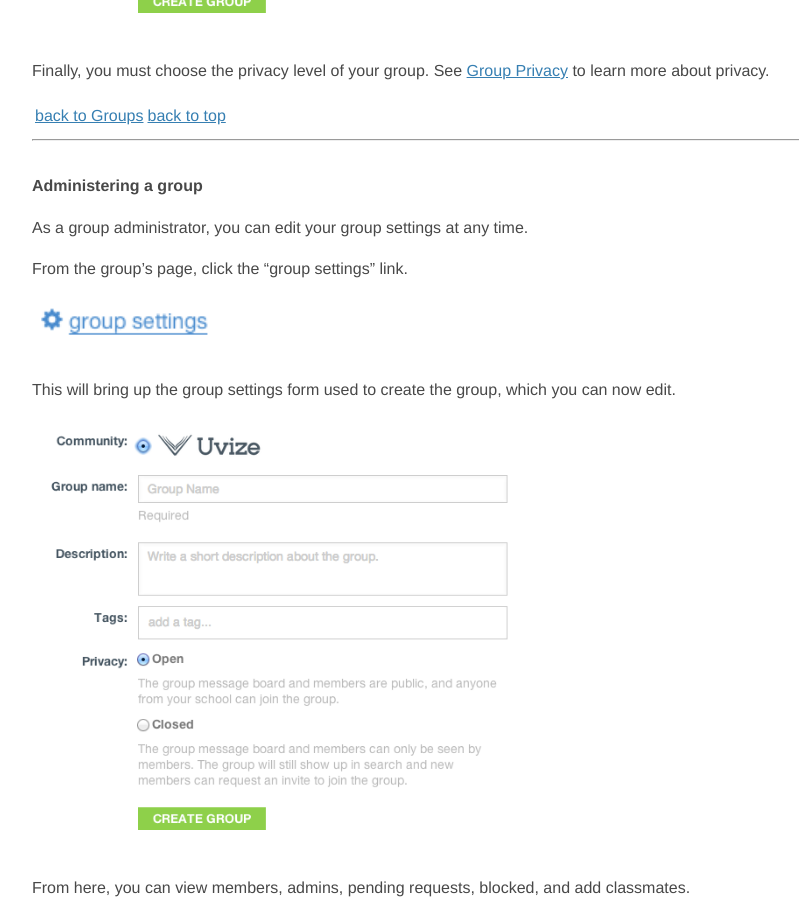
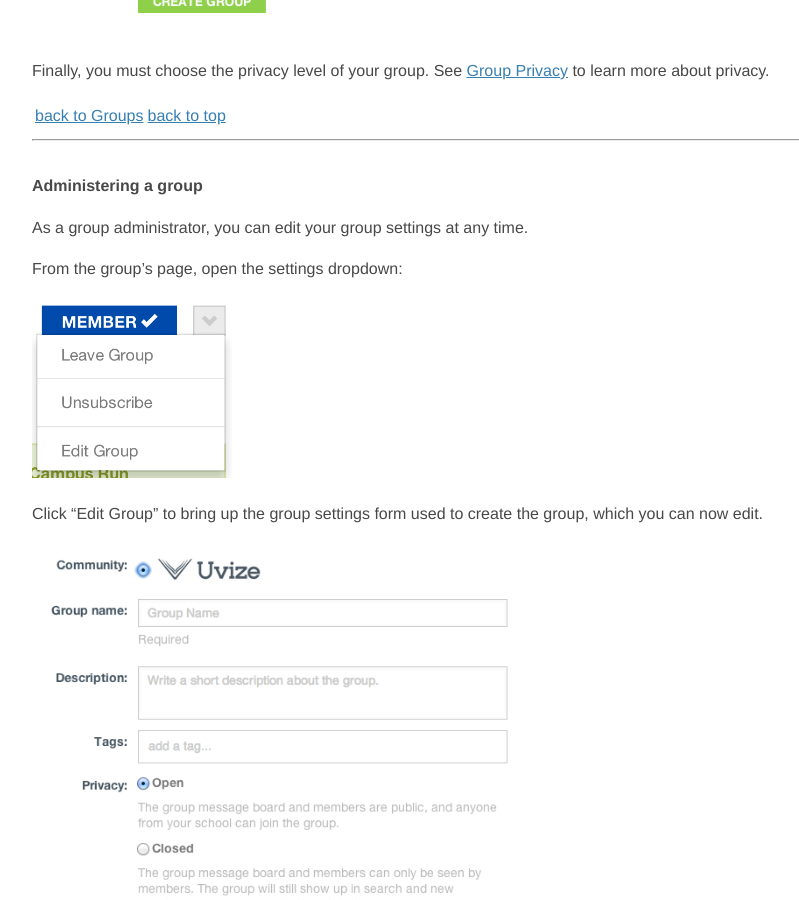
Before and after one commit to SonderMindOrg/uvize.github.io, a Jekyll site: the page built from community-guide.md, in a window 1280 px wide and 900 px high, scrolled down 13158 px. Shown: the whole window, without its empty margins (224-1023 px from the left). Built offline with Jekyll 4.4.1, drawn with Linux system fonts in a browser that asks for light colours; Markdown is read by kramdown in place of the engine named in the settings.

Commit message:
Update groups guide for changes from events branch

```diff
--- a/community-guide.md
+++ b/community-guide.md
@@ -409,13 +409,13 @@ Finally, you must choose the privacy level of your group. See [Group Privacy](#g
 
 As a group administrator, you can edit your group settings at any time.
 
-From the group's page, click the "group settings" link.
+From the group's page, open the settings dropdown:
 
-<a href="gfx/uvize-group-settings.png">
-  <img src="gfx/uvize-group-settings.png" alt="group settings" style="width:200px;">
+<a href="gfx/uvize-group-dropdown.png">
+  <img src="gfx/uvize-group-dropdown.png" alt="group dropdown" style="width:200px;">
 </a>
 
-This will bring up the group settings form used to create the group, which you can now edit.
+Click "Edit Group" to bring up the group settings form used to create the group, which you can now edit.
 
 <a href="gfx/uvize-create-group.png">
   <img src="gfx/uvize-create-group.png" alt="group form" style="width:500px;">
```
Also changed, not shown: gfx/uvize-closed-group.png, gfx/uvize-group-dropdown.png (added), gfx/uvize-group-settings.png (deleted).
